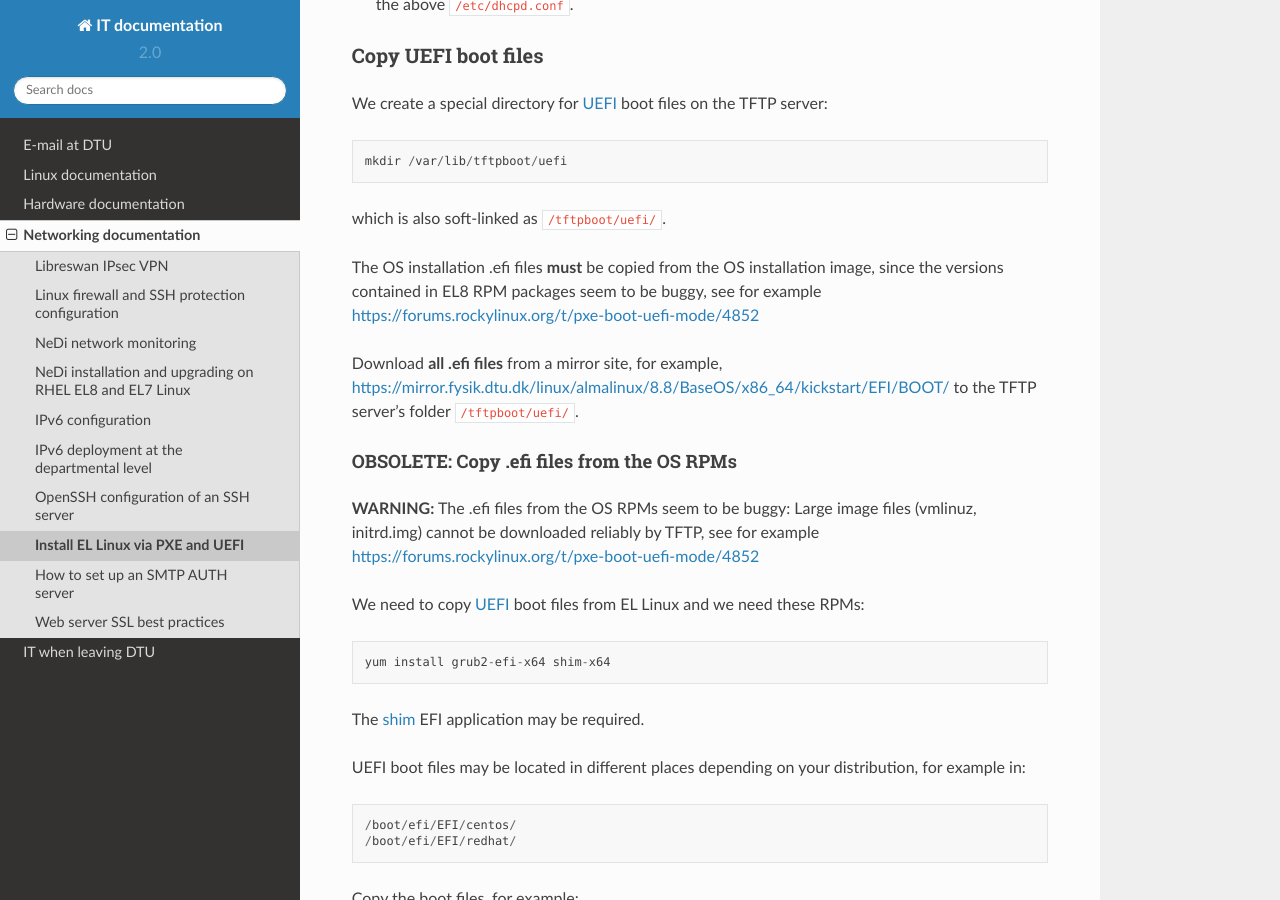
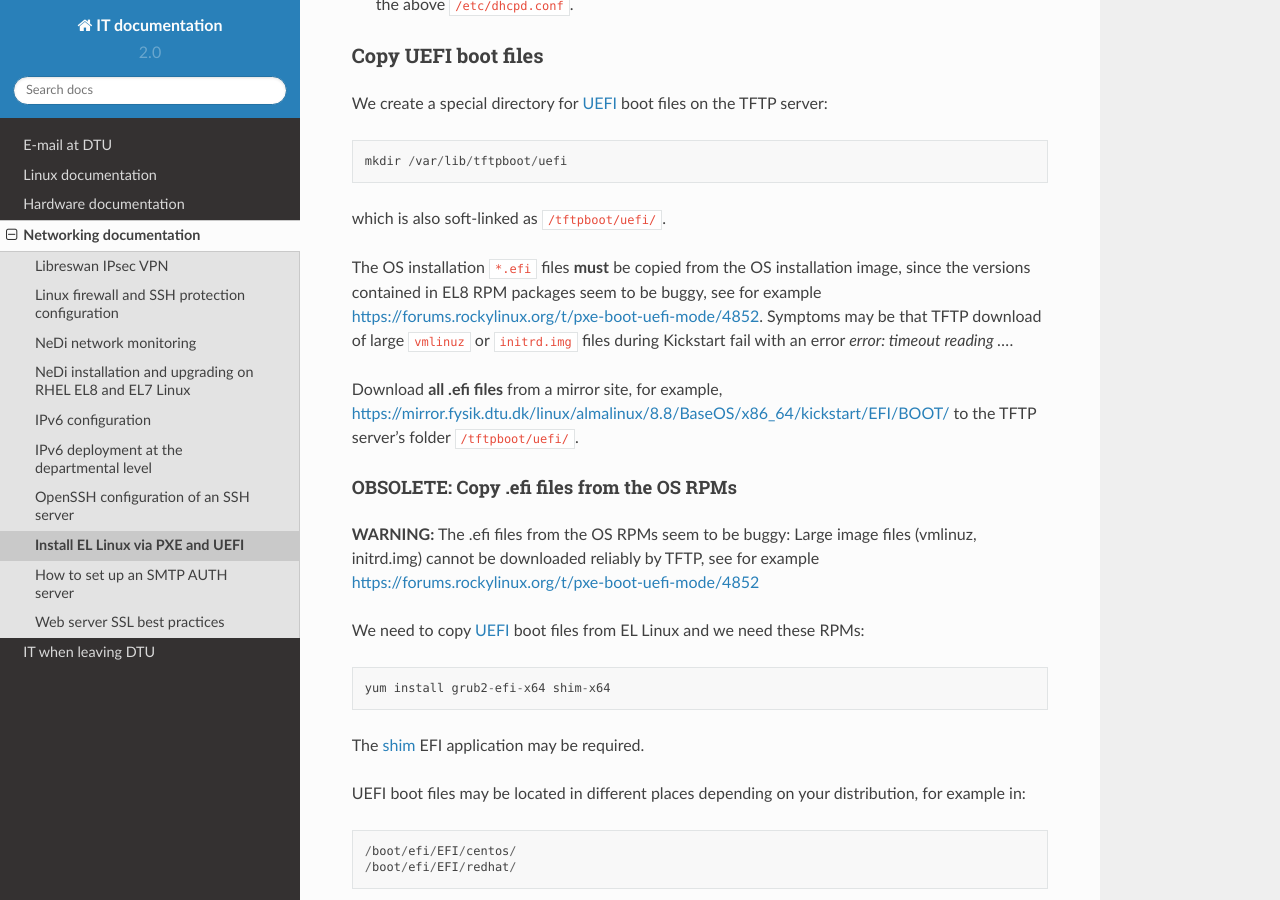
Before and after one commit to OleHolmNielsen/ITwiki, a Sphinx documentation site: the page built from docs/PXE_and_UEFI.rst, in a window 1280 px wide and 900 px high, scrolled down 2136 px. Built offline with Sphinx 7.4.7 and the Read the Docs theme 2.0.0, drawn with Linux system fonts in a browser that asks for light colours.

Commit message:
Minor edit

```diff
--- a/docs/PXE_and_UEFI.rst
+++ b/docs/PXE_and_UEFI.rst
@@ -90,9 +90,11 @@ We create a special directory for UEFI_ boot files on the TFTP server::
 
 which is also soft-linked as ``/tftpboot/uefi/``.
 
-The OS installation .efi files **must** be copied from the OS installation image,
+The OS installation ``*.efi`` files **must** be copied from the OS installation image,
 since the versions contained in EL8 RPM packages seem to be buggy,
-see for example https://forums.rockylinux.org/t/pxe-boot-uefi-mode/4852
+see for example https://forums.rockylinux.org/t/pxe-boot-uefi-mode/4852.
+Symptoms may be that TFTP download of large ``vmlinuz`` or ``initrd.img`` files
+during Kickstart fail with an error *error: timeout reading ...*.
 
 Download **all .efi files** from a mirror site,
 for example, https://mirror.fysik.dtu.dk/linux/almalinux/8.8/BaseOS/x86_64/kickstart/EFI/BOOT/
```
